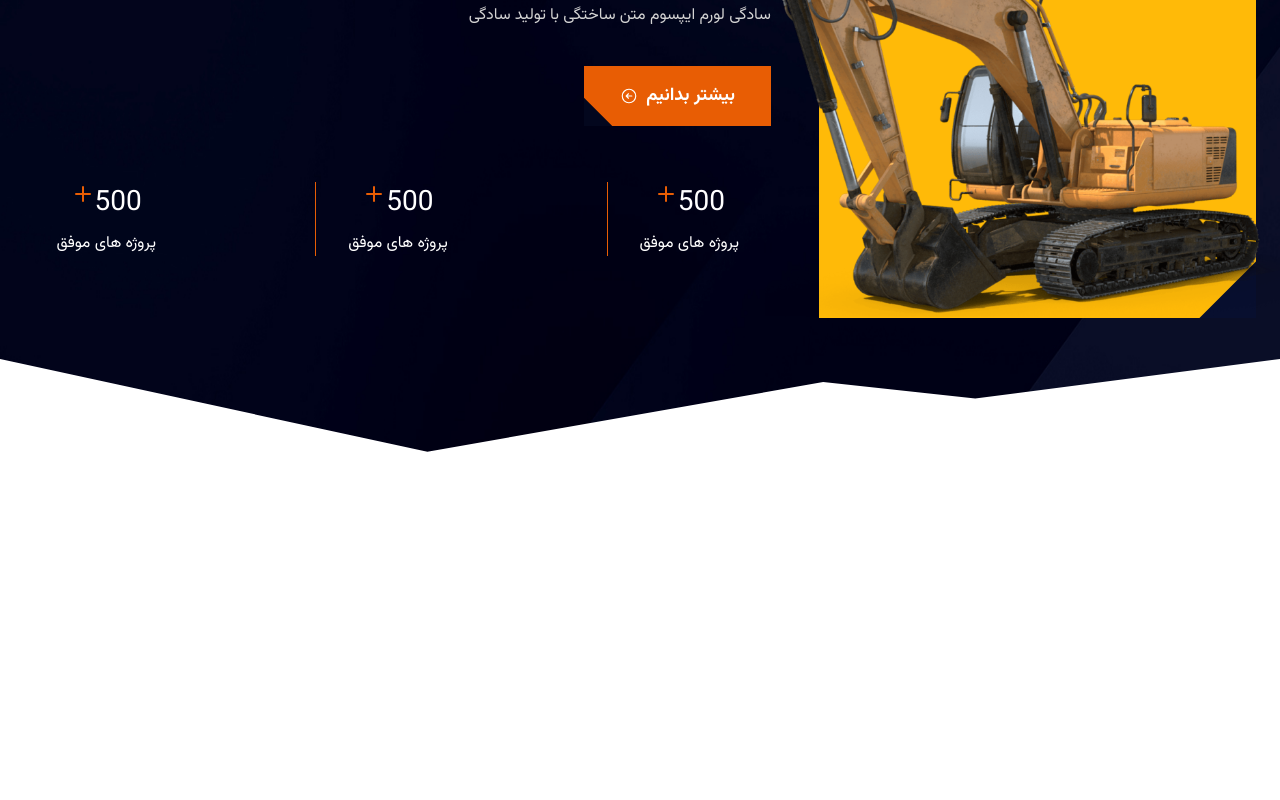
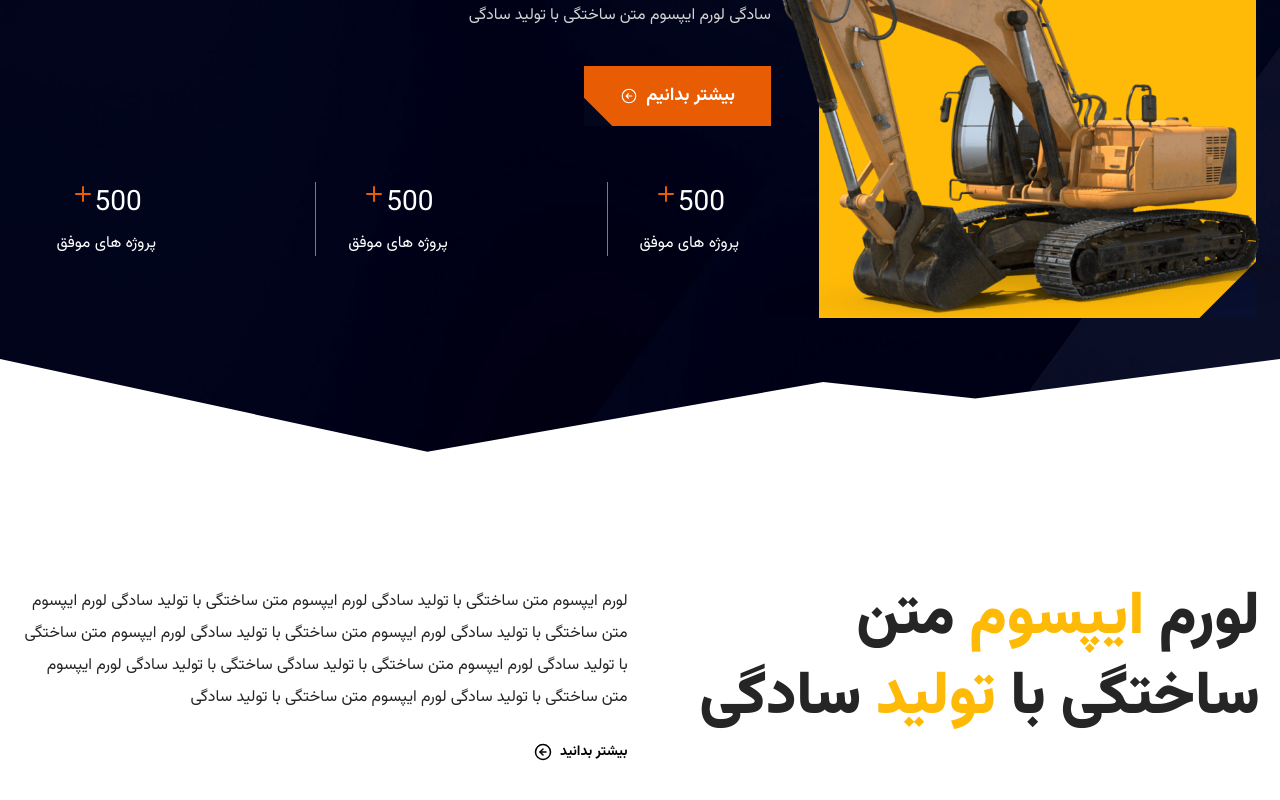
Before and after one commit to parsa-farshah/TitanYadak, a Next.js app: page / in a window 1280 px wide. Shown: the part 712-1512 px from the top of the page. Before the commit the page ends 1170 px from the top, so only its background shows below. Built offline with nearby package versions, Linux system fonts and the light colour scheme.

Commit message:
add why choose us

```diff
--- a/app/components/Header.tsx
+++ b/app/components/Header.tsx
@@ -63,7 +63,7 @@ const Header = () => {
         </button>
       </div>
       {/* ------------------------- image and text --------------------------- */}
-      <section className="relative z-10 mt-25 flex flex-col gap-y-10 px-6">
+      <section className="relative z-10 mt-25 flex flex-col gap-y-10 px-6 2xl:container 2xl:mx-auto">
         {/* text header and card */}
         <section className="flex flex-col gap-y-5 md:flex-row md:justify-between md:items-center ">
           {/* text */}
--- /dev/null
+++ b/app/components/WhyChooseUs.tsx
@@ -0,0 +1,37 @@
+import { ArrowLeftCircleIcon } from "lucide-react";
+import React from "react";
+
+const WhyChooseUs = () => {
+  return (
+    <div className="py-30 px-5">
+      {/* text and paragraph */}
+      <div className="flex flex-col gap-y-7 lg:flex-row lg:justify-between ">
+        <h2 className="text-[#252525] text-[28px] font-black md:text-4xl lg:text-6xl lg:leading-20 lg:w-[49%]">
+          لورم <span className="text-primary">ایپسوم</span> متن ساختگی با{" "}
+          <span className="text-primary">تولید</span> سادگی
+        </h2>
+        <div className="flex flex-col gap-y-7 lg:w-[49%]">
+          <p className="text-[#252525] text-sm  leading-7 md:text-[16px] md:leading-8 lg:pt-2">
+            لورم ایپسوم متن ساختگی با تولید سادگی لورم ایپسوم متن ساختگی با
+            تولید سادگی لورم ایپسوم متن ساختگی با تولید سادگی لورم ایپسوم متن
+            ساختگی با تولید سادگی لورم ایپسوم متن ساختگی با تولید سادگی لورم
+            ایپسوم متن ساختگی با تولید سادگی ساختگی با تولید سادگی لورم ایپسوم
+            متن ساختگی با تولید سادگی لورم ایپسوم متن ساختگی با تولید سادگی
+          </p>
+          <section className="flex items-center gap-2 group">
+            <span className="text-black text-sm font-bold cursor-pointer group-hover:text-secondary duration-500">
+              بیشتر بدانید
+            </span>
+            <ArrowLeftCircleIcon
+              className="text-black group-hover:text-secondary duration-500"
+              width={18}
+              height={18}
+            />
+          </section>
+        </div>
+      </div>
+    </div>
+  );
+};
+
+export default WhyChooseUs;
--- a/app/page.tsx
+++ b/app/page.tsx
@@ -1,9 +1,11 @@
 import Header from "./components/Header";
+import WhyChooseUs from "./components/WhyChooseUs";
 
 export default function Home() {
   return (
     <div>
       <Header />
+      <WhyChooseUs />
     </div>
   );
 }
```
